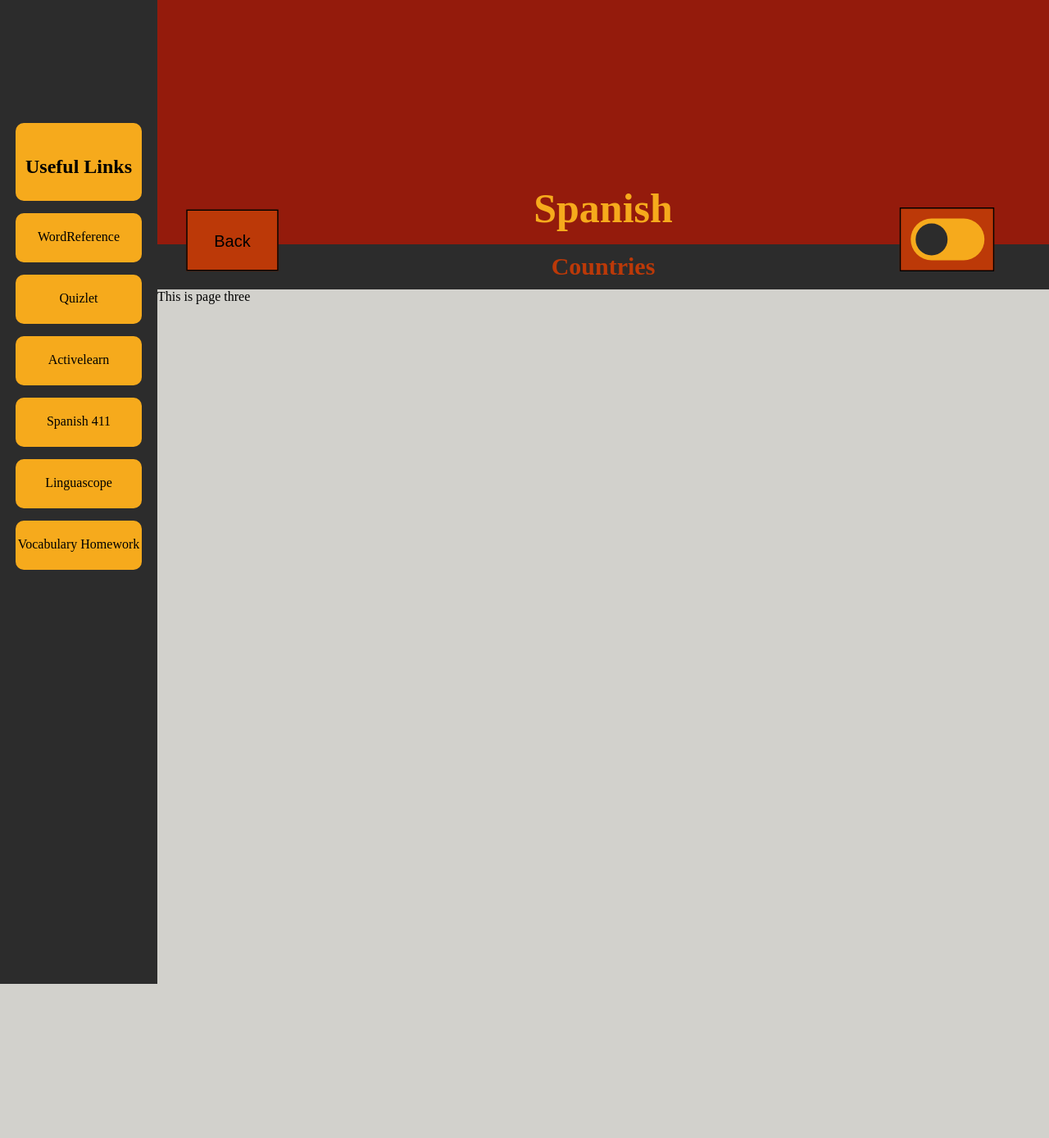
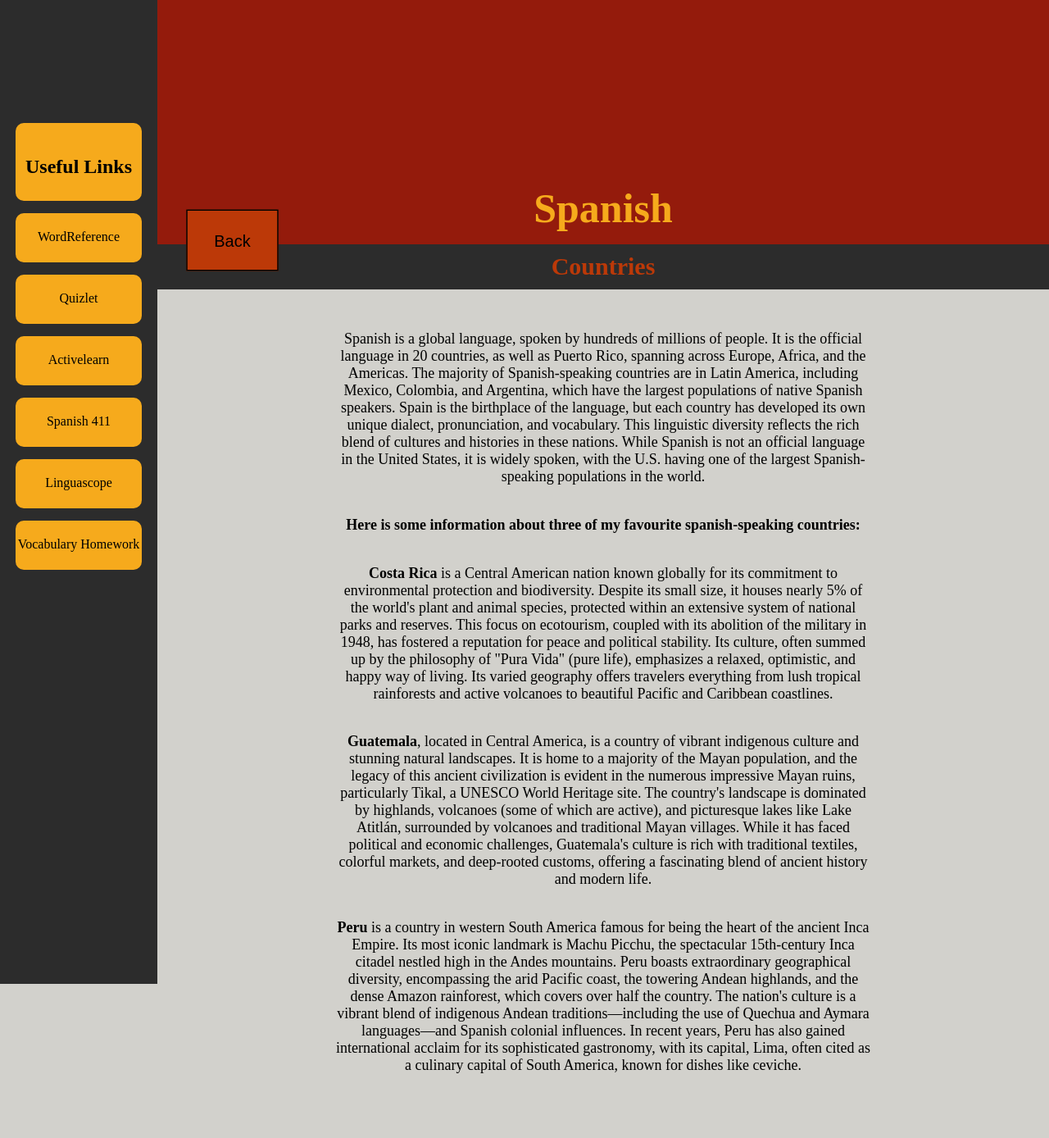
Before and after one commit to 23595/Flask, a Flask app: page /countries in a window 1280 px wide. Shown: the whole page at 82% size. Before the commit the page ends 1200 px from the top, so only its background shows below. Run offline with Flask 3, Linux system fonts and the light colour scheme.

Commit message:
Finished sprint 2, completed food and countries pages

```diff
--- a/app.py
+++ b/app.py
@@ -1,9 +1,8 @@
 from flask import Flask, g, render_template
 import sqlite3
+import random
 
 DATABASE = 'spish.db'
-
-
 
 
 #initialise app
@@ -27,32 +26,22 @@ def query_db(query, args=(), one=False):
     cur.close()
     return (rv[0] if rv else None) if one else rv
 
+#Routes for different pages:
 @app.route('/')
 def home():
-    #home page - IDs, common names, and status
-    #sql = '''   SELECT bird_id, common_name, Status.status
-    #            FROM Birds2
-    #            JOIN Status ON Status.statusID=Birds2.status;'''
-    #results = query_db(sql)
     return render_template("index.html")
-
-#@app here maybe?
 @app.route('/foods')
 def foods():
-    #spanishwords
-    #sql = '''   SELECT bird_id, common_name, Status.status
-    #            FROM Birds2
-    #            JOIN Status ON Status.statusID=Birds2.status;'''
-    #results = query_db(sql)
     return render_template("food.html")
 @app.route('/countries')
 def countries():
     return render_template("countries.html")
 
-
-@app.route('/bird/<int:id>')
-def bird(id):
-    #Give one bird's info based on ID
+#
+@app.route('/word/<int:id>')
+def word(id):
+    #Ask for a defenition of a random word
+    id = random.randint(0,849)
     sql = '''   SELECT * FROM Birds2
                 JOIN Status ON Status.statusID=Birds2.status
                 WHERE Birds2.bird_id = ?;'''
--- a/static/style.css
+++ b/static/style.css
@@ -77,7 +77,7 @@ a{
   width: 100%;
   height: 300px;
   object-fit: cover;
-  background-image: url("./images/paella.jpg");
+  background-image: url("./images/spanish_flag.png");
   background-repeat: no-repeat;
   background-position: center;
   background-size: cover;
@@ -98,8 +98,10 @@ a{
     color: #F6AA1C;
     background-color: #941B0C;
     margin: 0px;
+    padding-top: 8px;
     text-align: center;
     border-top: 2px solid black;
+    height: 50px;
 }
 
 /*toggle switch*/
@@ -111,6 +113,7 @@ a{
   background-color: #BC3908;
   border: 1px solid black;
   transform: translateY(70px) scale(1.5);
+  visibility: hidden;
 }
 
 .switch {
@@ -120,6 +123,7 @@ a{
   position: relative;
   margin-top: 10%;
   margin-left: 10%;
+  visibility: hidden;
 }
 
 /* Hide default HTML checkbox */
@@ -181,7 +185,7 @@ button{
 }
 /*Other stuff*/
 .other{
-  /*margin-top: -79px;*/
+
   transform: translateY(-79px);
   position: relative;
 }
@@ -207,7 +211,7 @@ button{
 }
 .paragraph{
   text-align: center;
-  vertical-align: middle;
+  margin-top: 50px;
 }
 .foodimg1{
   width: 85%;
@@ -249,3 +253,17 @@ button{
   background-size: cover;
   margin: auto;
 }
+
+.countries_grid{
+  display: grid;
+  grid-template-columns: 1fr;
+  width: 60%;
+  margin: auto;
+  margin-top: 50px;
+  margin-bottom: 150px;
+  gap: 5%;
+}
+.grid_square{
+  text-align: center;
+  font-size:large;
+}
--- a/templates/countries.html
+++ b/templates/countries.html
@@ -12,8 +12,24 @@
     Countries
 </div>
 
-<div>
-    This is page three
+<div class="countries_grid">
+  <div class="grid_square">
+    Spanish is a global language, spoken by hundreds of millions of people. It is the official language in 20 countries, as well as Puerto Rico, spanning across Europe, Africa, and the Americas. The majority of Spanish-speaking countries are in Latin America, including Mexico, Colombia, and Argentina, which have the largest populations of native Spanish speakers. Spain is the birthplace of the language, but each country has developed its own unique dialect, pronunciation, and vocabulary. This linguistic diversity reflects the rich blend of cultures and histories in these nations. While Spanish is not an official language in the United States, it is widely spoken, with the U.S. having one of the largest Spanish-speaking populations in the world.
+  </div>
+  <div class="grid_square">
+    <b>Here is some information about three of my favourite spanish-speaking countries:</b>
+  </div>
+  <div class="grid_square">
+    <b>Costa Rica</b> is a Central American nation known globally for its commitment to environmental protection and biodiversity. Despite its small size, it houses nearly 5% of the world's plant and animal species, protected within an extensive system of national parks and reserves. This focus on ecotourism, coupled with its abolition of the military in 1948, has fostered a reputation for peace and political stability. Its culture, often summed up by the philosophy of "Pura Vida" (pure life), emphasizes a relaxed, optimistic, and happy way of living. Its varied geography offers travelers everything from lush tropical rainforests and active volcanoes to beautiful Pacific and Caribbean coastlines.
+  </div>
+  <div class="grid_square">
+    <b>Guatemala</b>, located in Central America, is a country of vibrant indigenous culture and stunning natural landscapes. It is home to a majority of the Mayan population, and the legacy of this ancient civilization is evident in the numerous impressive Mayan ruins, particularly Tikal, a UNESCO World Heritage site. The country's landscape is dominated by highlands, volcanoes (some of which are active), and picturesque lakes like Lake Atitlán, surrounded by volcanoes and traditional Mayan villages. While it has faced political and economic challenges, Guatemala's culture is rich with traditional textiles, colorful markets, and deep-rooted customs, offering a fascinating blend of ancient history and modern life.
+  </div>
+  <div class="grid_square">
+    <b>Peru</b> is a country in western South America famous for being the heart of the ancient Inca Empire. Its most iconic landmark is Machu Picchu, the spectacular 15th-century Inca citadel nestled high in the Andes mountains. Peru boasts extraordinary geographical diversity, encompassing the arid Pacific coast, the towering Andean highlands, and the dense Amazon rainforest, which covers over half the country. The nation's culture is a vibrant blend of indigenous Andean traditions—including the use of Quechua and Aymara languages—and Spanish colonial influences. In recent years, Peru has also gained international acclaim for its sophisticated gastronomy, with its capital, Lima, often cited as a culinary capital of South America, known for dishes like ceviche.
+  </div>
 </div>
 
+
+
 {% endblock %}
```
Also changed, not shown: temp.py (added, +16 -0 lines), spish.db, static/images/spanish_flag.png (added).
